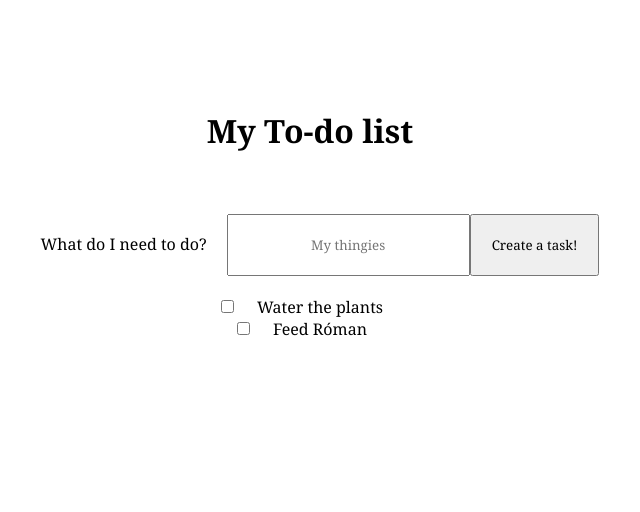
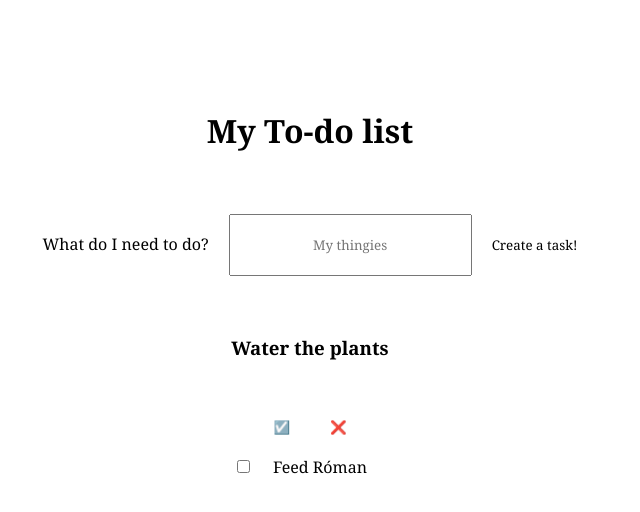
Before and after one commit to AnnaMaPe/202301-w6ch1-anna-marrodan, a React (Create React App) app: page / in a window 1280 px wide. Shown: the top 512 px of the page, without its empty margins (330-970 px from the left). Built offline with nearby package versions, Linux system fonts and the light colour scheme.

Commit message:
Modify Task component to have two buttons

```diff
--- a/src/GlobalStyles.tsx
+++ b/src/GlobalStyles.tsx
@@ -13,6 +13,12 @@ ul, li {
   list-style: none;
 }
 
+button{
+  background: none;
+  border: none;
+}
+
+
 `;
 
 export default GlobalStyles;
--- a/src/components/Task/Task.tsx
+++ b/src/components/Task/Task.tsx
@@ -2,8 +2,9 @@ export const Task = (): JSX.Element => {
   return (
     <>
       <li>
-        <input type="checkbox" name="task" id="1" />
-        <label htmlFor="task">Water the plants</label>
+        <h3>Water the plants</h3>
+        <button>☑️</button>
+        <button>❌</button>
       </li>
       <li>
         <input type="checkbox" name="task" id="2" />
```
Also changed, not shown: 1 other file (tests, documents, lock files or other folders).
